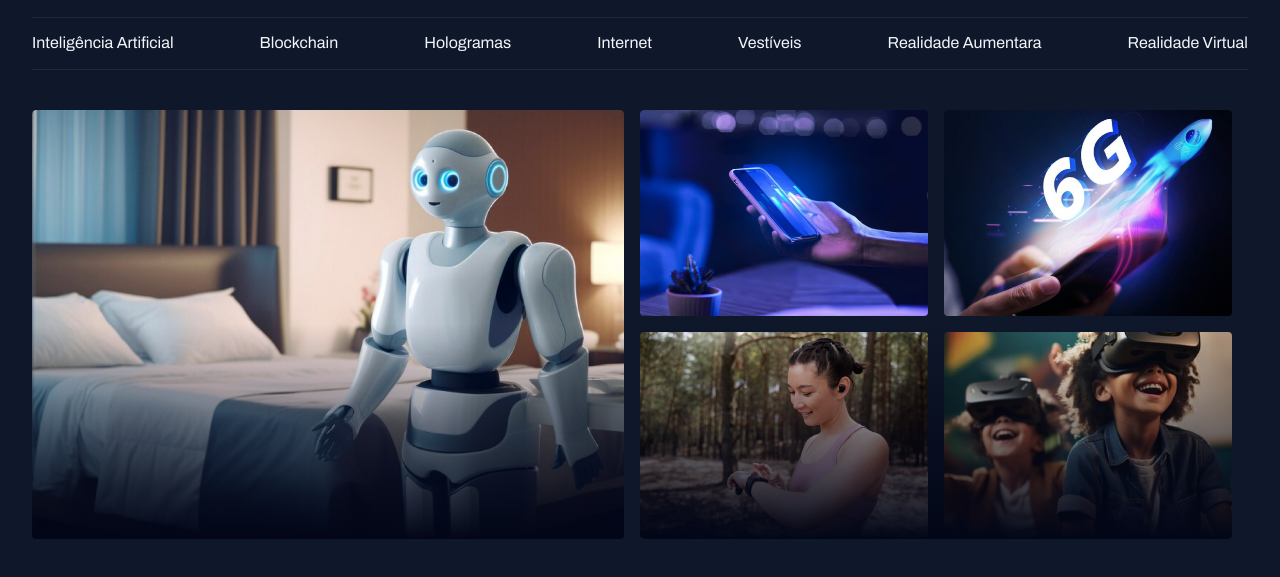
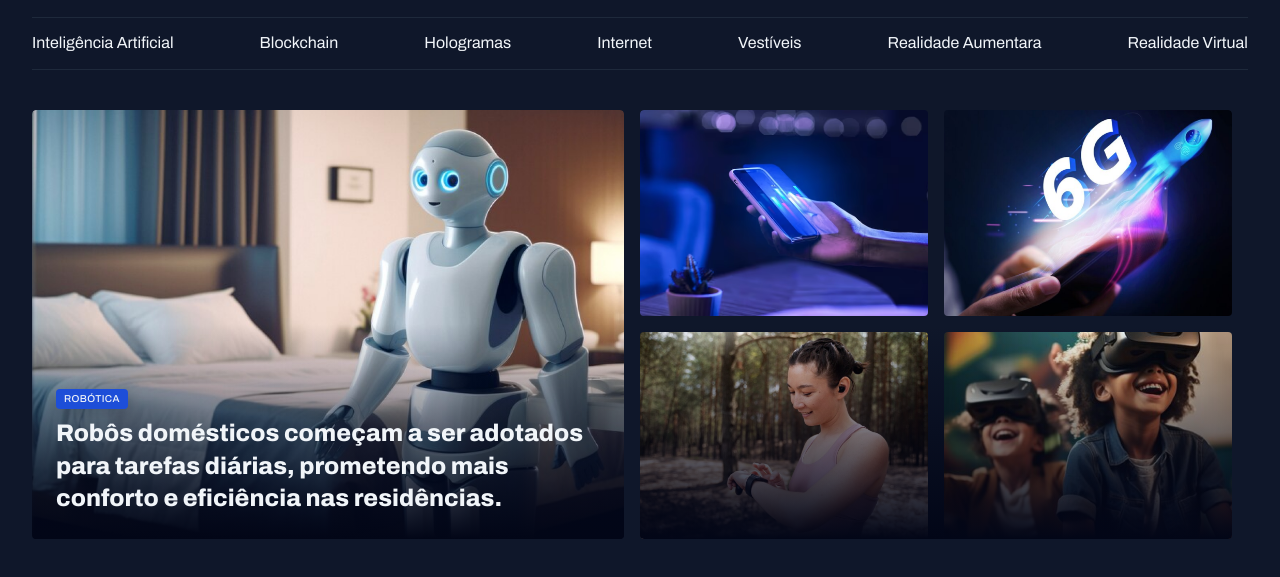
Before and after one commit to RafaMedeiroz/Potal-de-noticias, a plain HTML site: page index.html in a window 1280 px wide. Shown: the part 45-622 px from the top of the page. Drawn offline with Linux system fonts and the light colour scheme.

Commit message:
ajustando card

```diff
--- a/index.html
+++ b/index.html
@@ -42,9 +42,13 @@
 
     <main class="grid container">
         <section id="featured" class="grid grid-flow-col gap-16">
-            <div class="card">
+            <figure class="card">
                 <img src="assets/images/Image 01.png" alt="robot">
-            </div>
+                <figcaption>
+                    <span class="content-tag">ROBÓTICA</span>
+                    <h2 class="text-2xl">Robôs domésticos começam a ser adotados para tarefas diárias, prometendo mais conforto e eficiência nas residências.</h2>
+                </figcaption>
+            </figure>
 
 
 
--- a/styles/global.css
+++ b/styles/global.css
@@ -53,3 +53,16 @@ img {
 main {
     margin-top: 40px;
 }
+
+.content-tag {
+    display: inline-block;
+    background-color: var(--brand-color-dark);
+    padding: 4px 8px;
+    border-radius: 4px;
+    font: 500 10px/1.2 var(--font-family);
+    text-transform: uppercase;
+    letter-spacing: 0.04em;
+    color: var(--text-color-primary);
+
+    box-shadow: 0px 4px 16px rgba(2, 6, 23, 0.251);
+}
--- a/styles/sections.css
+++ b/styles/sections.css
@@ -23,4 +23,15 @@
         );
 
     }
+    figcaption {
+        position: absolute;
+        bottom: 0;
+
+        padding: 24px;
+
+
+        h2 {
+            margin-top: 8px;
+        }
+    }
 }
--- a/styles/utility.css
+++ b/styles/utility.css
@@ -14,3 +14,19 @@
 .gap-16 {
     gap: 16px;
 }
+
+.text-2xl {
+    font: var(--h1);
+}
+
+.text-xl {
+    font: var(--h2);
+}
+
+.text-lg {
+    font: var(--h3);
+}
+
+.text-sm {
+    font: var(--text-sm);
+}
```
